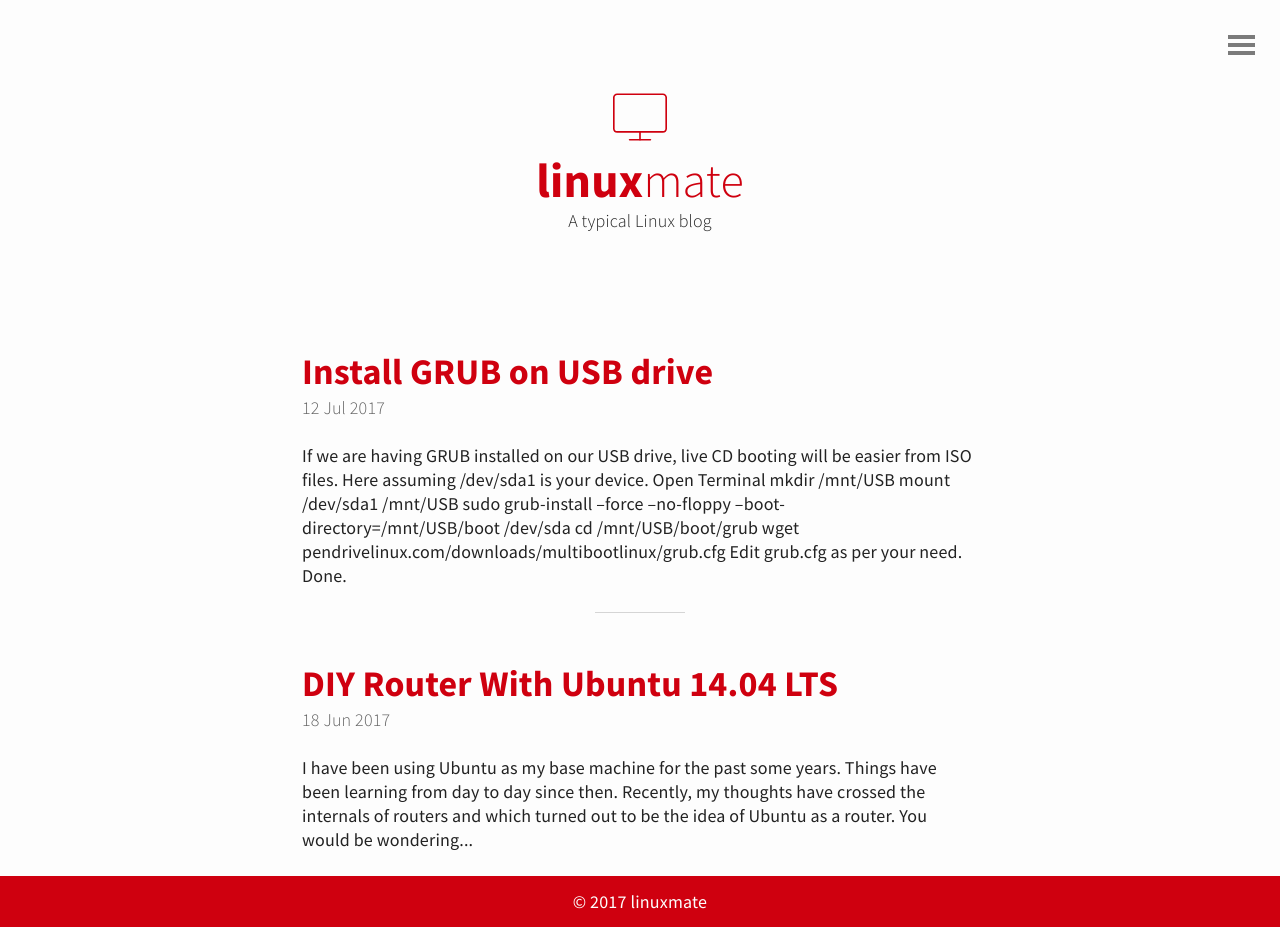
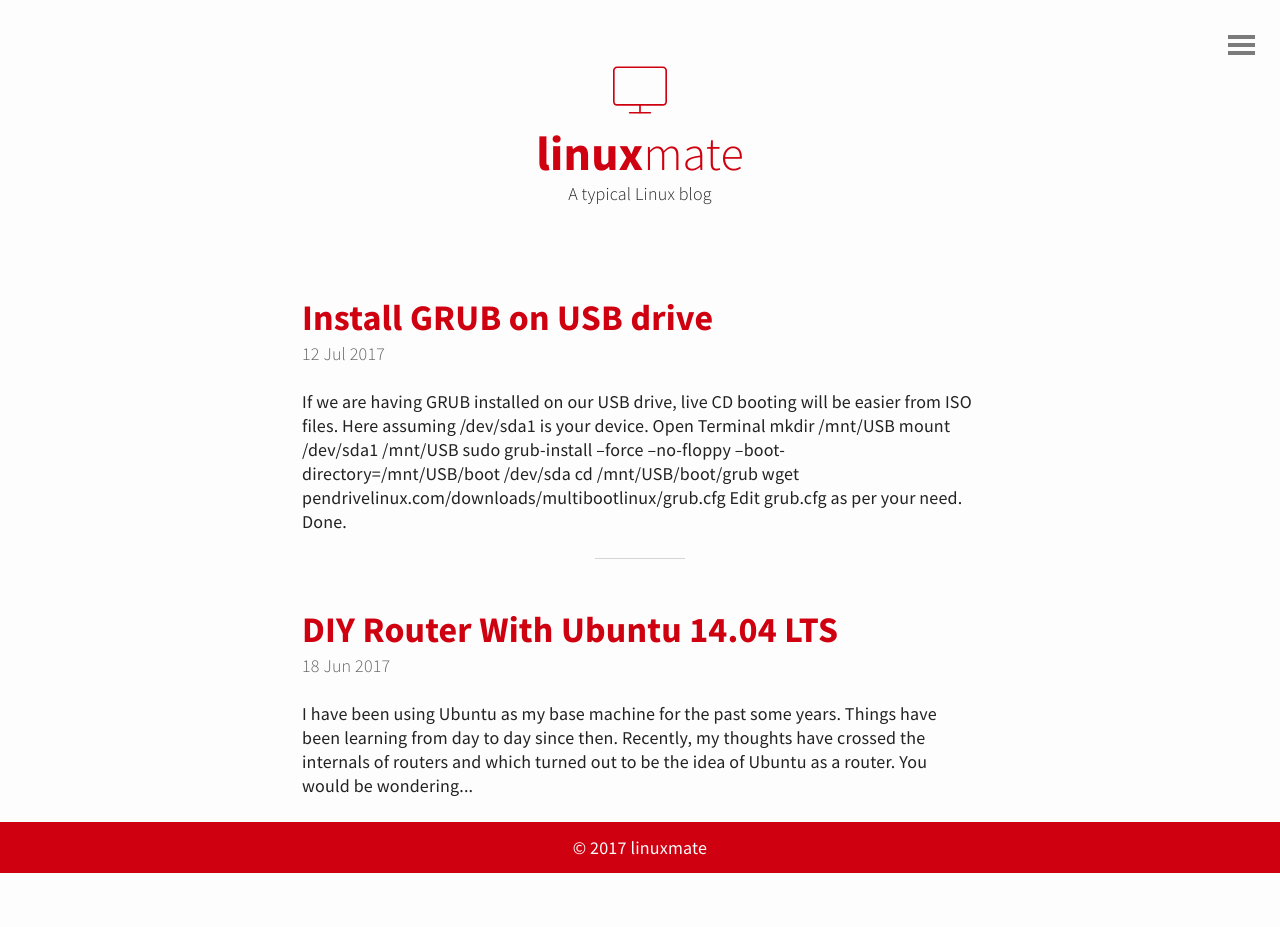
Before and after one commit to shonry271192/-, a Jekyll site: the page built from index.html, in a window 1280 px wide. Built offline with Jekyll 4.4.1, drawn with Linux system fonts in a browser that asks for light colours; the list of posts is cut into pages by our own code; after the commit the page ends 900 px from its top, so only the background shows below that.

Commit message:
modified page

```diff
--- a/_sass/layout.scss
+++ b/_sass/layout.scss
@@ -119,7 +119,7 @@
 
 #header {
 	text-align: center;
-        padding: 90px 0;
+        padding: 63px 0;
         position: relative;
   a {
   	text-decoration: none;
```
